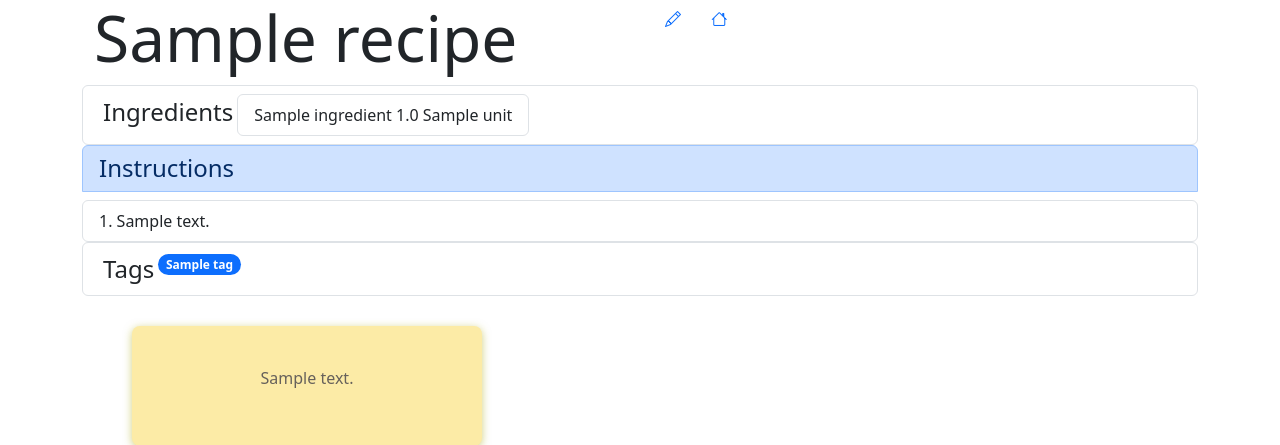
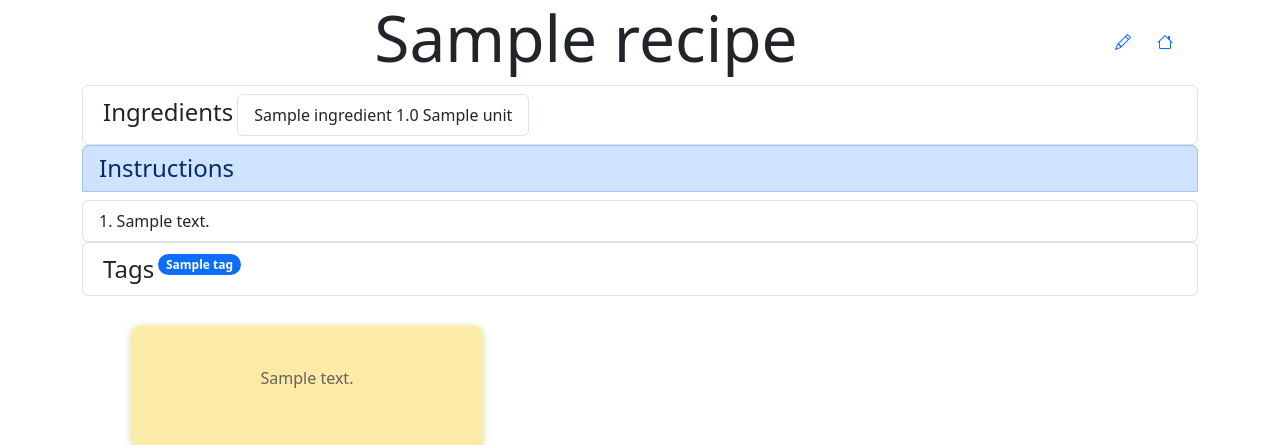
Before and after one commit to schovkla/cookbook, a Django app: template cookbook_app/templates/cookbook_app/recipe.html in a window 1280 px wide. Shown: the top 445 px of the page. Run offline with Django 4.2, Linux system fonts and the light colour scheme; the template is opened without the code that fills it: values that come from a table or form of the project are taken from there, others are empty; tables that the repository leaves empty hold one stand-in row (values such as "Sample post"); parts of the project's set-up code (start-up, migrations or seed data) failed here and were passed over; some libraries are stand-ins or nearby versions.

Commit message:
Push icons to the right and center recipe title.

```diff
--- a/cookbook_app/templates/cookbook_app/recipe.html
+++ b/cookbook_app/templates/cookbook_app/recipe.html
@@ -8,10 +8,10 @@
 
         <div class="container">
             <div class="row">
-                <div class="col">
+                <div class="col text-center">
                     <h1 class="display-3">{{ recipe.name }}</h1>
                 </div>
-                <div class="col">
+                <div class="col-auto d-flex justify-content-end">
                     <button type="button" class="btn btn-link"><span class="bi bi-pencil"></span></button>
                     <button type="button" class="btn btn-link"><span class="bi bi-house"></span></button>
                 </div>
```
